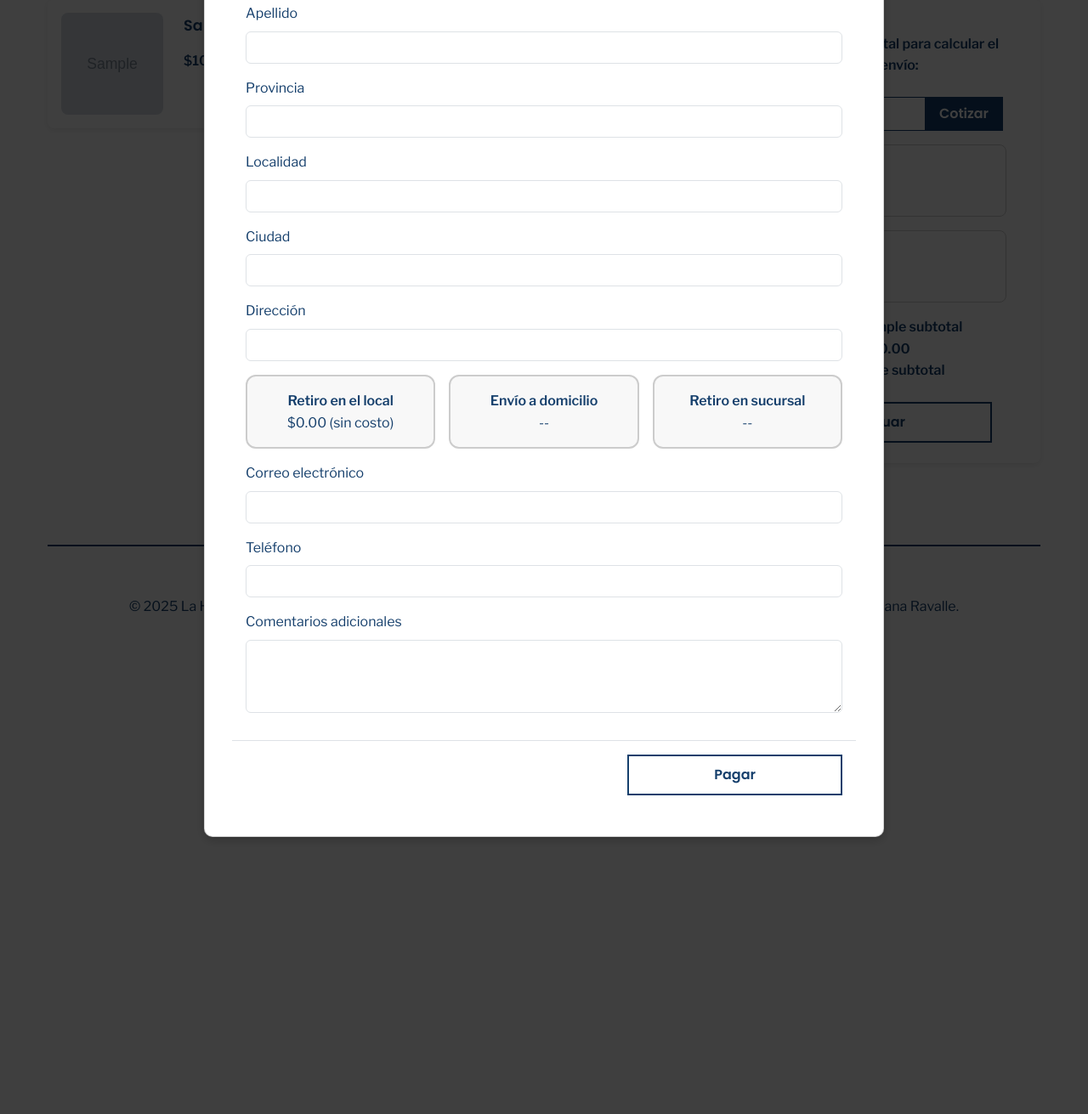
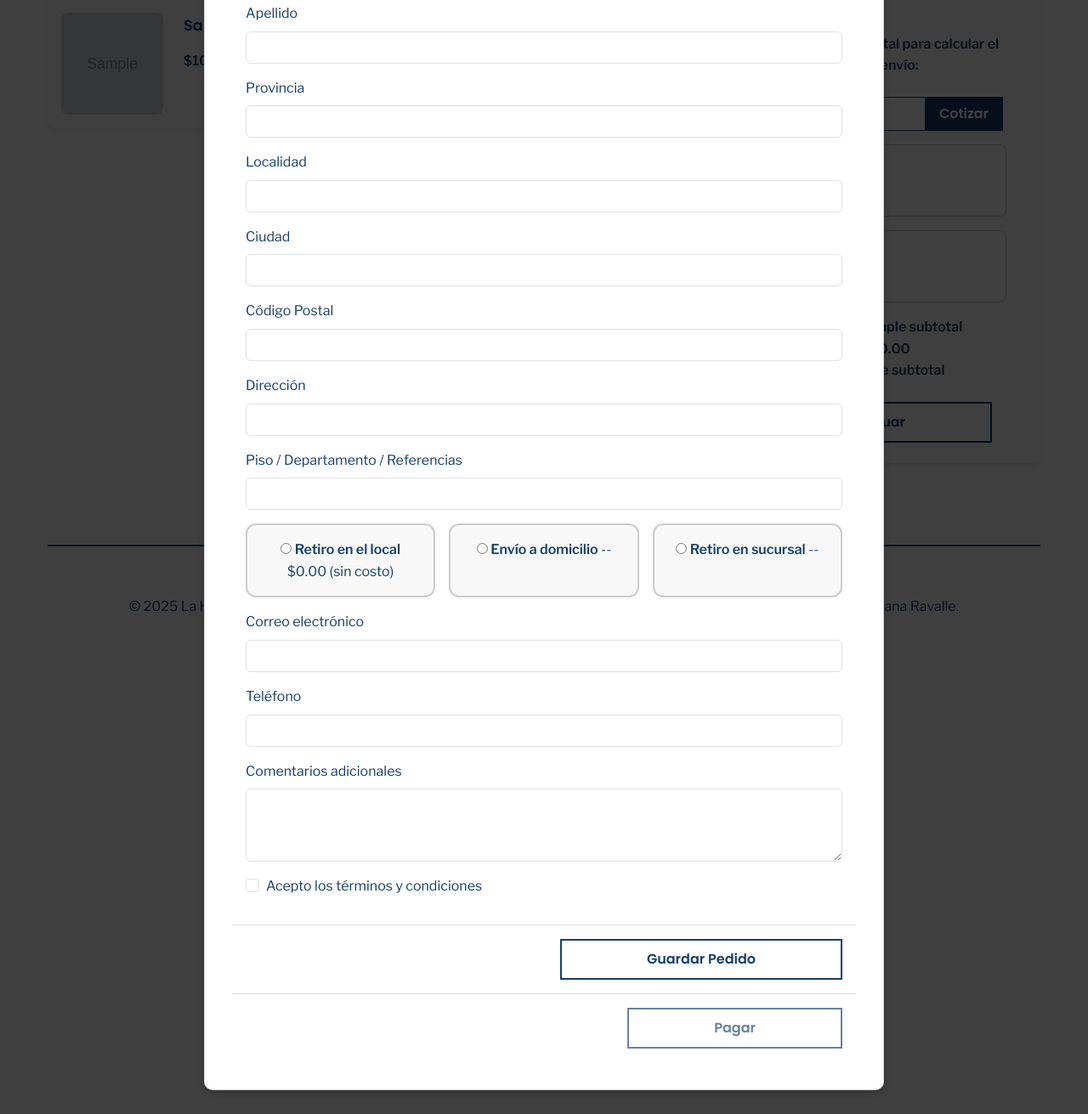
Before and after one commit to Aldana-dev/LaHoraAzul, a Flask app: template app/templates/carrito.html in a window 1280 px wide, after a click on "Continuar". Shown: the part 265-1576 px from the top of the page at 85% size. Run offline with Flask 3, Linux system fonts and the light colour scheme; the template is opened without the code that fills it: most values are stand-ins (such as "Sample title", 1, 10 or a date in 2020); grey boxes marked "Sample" are stand-in pictures.

Commit message:
cambios en el modelo de pedidos

```diff
--- a/app/static/js/carrito.js
+++ b/app/static/js/carrito.js
@@ -67,3 +67,45 @@ document.getElementById("btn-cotizar-envio").addEventListener("click", () => {
     const cpDestino = document.getElementById("cp_destino").value.trim();
     calcularCotizacion(cpDestino);
 });
+
+document.getElementById("btn-guardar-pedido").addEventListener("click", async () => {
+    const form = document.getElementById("form-datos-usuario");
+    const formData = new FormData(form);
+
+    // Convertimos FormData a objeto JSON
+    const datos = {};
+    formData.forEach((value, key) => {
+        datos[key] = value;
+    });
+
+    // Total del pedido (subtotal + envío)
+    const subtotal = parseFloat(document.getElementById("subtotal").textContent.replace("$", "")) || 0;
+    const costoEnvio = parseFloat(document.getElementById("costo-envio").textContent.replace("$", "")) || 0;
+    datos.total = subtotal + costoEnvio;
+
+    // Aquí opcionalmente agregamos los productos del carrito
+    const productos = [];
+    document.querySelectorAll(".item-carrito").forEach(item => {
+        productos.push({
+            nombre: item.querySelector(".nombre-producto").textContent,
+            precio: parseFloat(item.querySelector(".precio").textContent.replace("$", ""))
+        });
+    });
+    datos.productos = productos;
+
+    try {
+        const resp = await fetch("/guardar_pedido", {
+            method: "POST",
+            headers: { "Content-Type": "application/json" },
+            body: JSON.stringify(datos),
+        });
+
+        if (!resp.ok) throw new Error("Error guardando pedido");
+
+        const result = await resp.json();
+        alert(`Pedido guardado con ID ${result.id}`);
+    } catch (error) {
+        console.error(error);
+        alert("No se pudo guardar el pedido.");
+    }
+});
--- a/app/templates/carrito.html
+++ b/app/templates/carrito.html
@@ -60,7 +60,6 @@
             <strong>Envío a domicilio</strong><br />
             <span class="precio-opcion" id="precio-domicilio">--</span>
           </label>
-
         </div>
       </div>
       <div class="costos">
@@ -109,6 +108,7 @@
             ></button>
           </div>
           <div class="modal-body">
+            <!-- Datos personales -->
             <div class="mb-3">
               <label for="nombre" class="form-label">Nombre</label>
               <input
@@ -159,6 +159,16 @@
                 required
               />
             </div>
+            <div class="mb-3">
+              <label for="cp_usuario" class="form-label">Código Postal</label>
+              <input
+                type="text"
+                class="form-control"
+                id="cp_usuario"
+                name="cp_usuario"
+                required
+              />
+            </div>
             <div class="mb-3" id="campo-direccion">
               <label for="direccion" class="form-label">Dirección</label>
               <input
@@ -168,14 +178,27 @@
                 name="direccion"
               />
             </div>
+            <div class="mb-3">
+              <label for="referencias" class="form-label"
+                >Piso / Departamento / Referencias</label
+              >
+              <input
+                type="text"
+                class="form-control"
+                id="referencias"
+                name="referencias"
+              />
+            </div>
 
+            <!-- Tipo de envío -->
             <div class="mb-3" id="modal-tarjetas-envio">
               <label
                 class="tarjeta-envio-modal"
                 data-tipo="local"
                 data-precio="0"
               >
-                <strong>Retiro en el local</strong><br />
+                <input type="radio" name="tipo_envio" value="local" required />
+                <strong>Retiro en el local</strong>
                 <span class="precio-opcion-modal">$0.00 (sin costo)</span>
               </label>
 
@@ -184,7 +207,13 @@
                 data-tipo="domicilio"
                 data-precio="0"
               >
-                <strong>Envío a domicilio</strong><br />
+                <input
+                  type="radio"
+                  name="tipo_envio"
+                  value="domicilio"
+                  required
+                />
+                <strong>Envío a domicilio</strong>
                 <span class="precio-opcion-modal" id="precio-domicilio-modal"
                   >--</span
                 >
@@ -195,13 +224,20 @@
                 data-tipo="sucursal"
                 data-precio="0"
               >
-                <strong>Retiro en sucursal</strong><br />
+                <input
+                  type="radio"
+                  name="tipo_envio"
+                  value="sucursal"
+                  required
+                />
+                <strong>Retiro en sucursal</strong>
                 <span class="precio-opcion-modal" id="precio-sucursal-modal"
                   >--</span
                 >
               </label>
             </div>
 
+            <!-- Selector de sucursal solo visible si se elige sucursal -->
             <div class="mb-3" id="campo-sucursal" style="display: none">
               <label for="selector-sucursal" class="form-label"
                 >Seleccionar sucursal</label
@@ -213,6 +249,7 @@
               ></small>
             </div>
 
+            <!-- Contacto -->
             <div class="mb-3">
               <label for="email" class="form-label">Correo electrónico</label>
               <input
@@ -244,14 +281,51 @@
                 rows="3"
               ></textarea>
             </div>
+
+            <!-- Términos -->
+            <div class="mb-3 form-check">
+              <input
+                type="checkbox"
+                class="form-check-input"
+                id="acepto"
+                required
+              />
+              <label class="form-check-label" for="acepto"
+                >Acepto los términos y condiciones</label
+              >
+            </div>
           </div>
           <div class="modal-footer">
-            <button type="submit" class="btn boton">Pagar</button>
+            <!-- Botón Guardar Pedido (provisional) -->
+            <button type="button" class="btn boton" id="btn-guardar-pedido">
+              Guardar Pedido
+            </button>
+          </div>
+
+          <div class="modal-footer">
+            <button type="submit" class="btn boton" id="btn-pagar" disabled>
+              Pagar
+            </button>
           </div>
         </form>
       </div>
     </div>
   </div>
+
+  <script>
+    // Habilitar botón Pagar solo si se selecciona un tipo de envío
+    document.querySelectorAll('input[name="tipo_envio"]').forEach((radio) => {
+      radio.addEventListener("change", () => {
+        document.getElementById("btn-pagar").disabled = false;
+
+        // Mostrar selector de sucursal solo si se eligió sucursal
+        const campoSucursal = document.getElementById("campo-sucursal");
+        campoSucursal.style.display =
+          radio.value === "sucursal" ? "block" : "none";
+      });
+    });
+  </script>
+
   {% else %}
   <p class="mensaje-vacio">Tu carrito está vacío</p>
   {% endif %}
```
Also changed, not shown: app/__init__.py (+6 -10 lines), app/models.py (+14 -1 lines), app/templates/admin_pedidos.html (+20 -18 lines).
